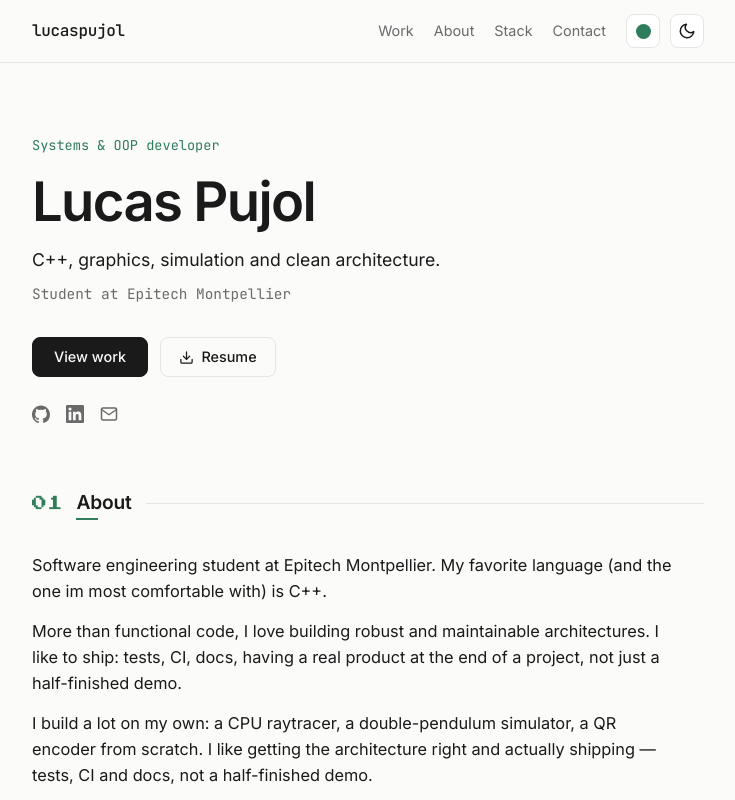
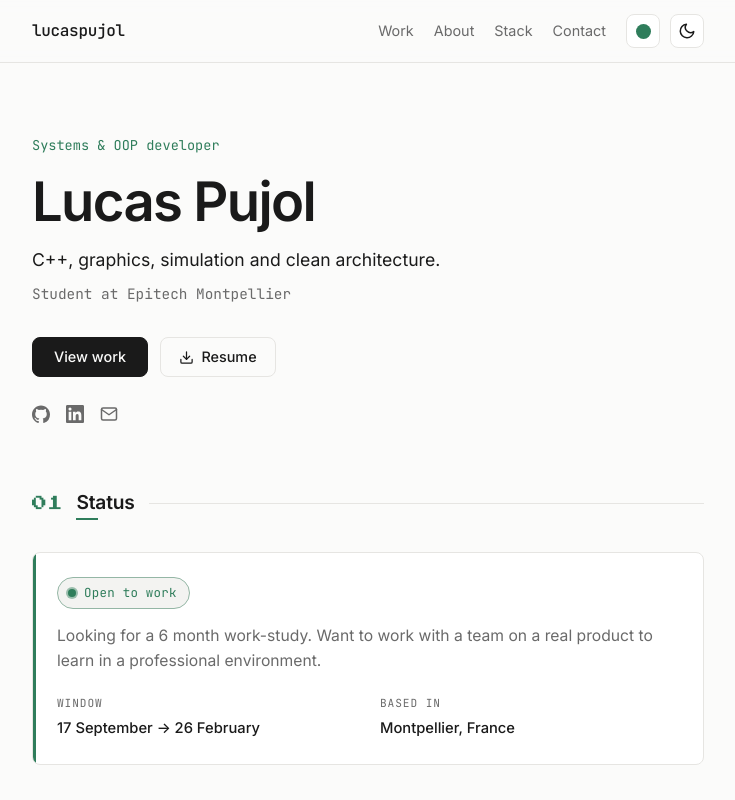
Before and after one commit to lucaspujol/portfolio, a React (Vite) app: page / in a window 1280 px wide. Shown: the top 800 px of the page, without its empty margins (272-1007 px from the left). Built offline with nearby package versions, Linux system fonts and the light colour scheme.

Commit message:
feat(app): add Status component to main layout

```diff
--- a/src/App.jsx
+++ b/src/App.jsx
@@ -1,5 +1,6 @@
 import Header from './components/Header.jsx';
 import Hero from './components/Hero.jsx';
+import Status from './components/Status.jsx';
 import Projects from './components/Projects.jsx';
 import About from './components/About.jsx';
 import Stack from './components/Stack.jsx';
@@ -12,6 +13,7 @@ export default function App() {
       <Header />
       <main className="content">
         <Hero />
+        <Status />
         <About />
         <Projects />
         <Stack />
```
